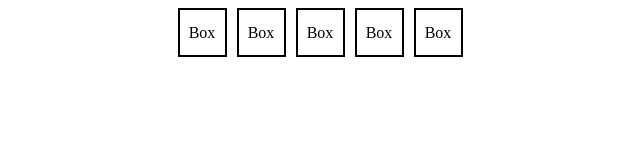
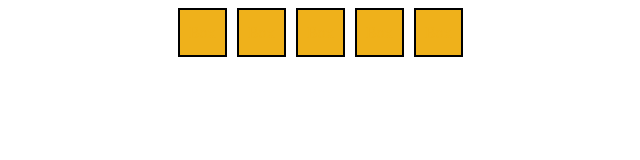
Before and after one commit to AttaUrRehman1278/Javascript, a plain HTML site: page Exercise 12/index.html in a window 1280 px wide. Shown: the whole page, without its empty margins (320-960 px from the left). Drawn offline with Linux system fonts and the light colour scheme.

Commit message:
Exercise 12

```diff
--- a/Exercise 12/index.html
+++ b/Exercise 12/index.html
@@ -8,11 +8,11 @@
 </head>
 <body>
     <div class="container">
-        <div class="box">Box</div>
-        <div class="box">Box</div>
-        <div class="box">Box</div>
-        <div class="box">Box</div>
-        <div class="box">Box</div>
+        <div id='box1' class="box">Box</div>
+        <div id='box2' class="box">Box</div>
+        <div id='box3' class="box">Box</div>
+        <div id='box4' class="box">Box</div>
+        <div id='box5' class="box">Box</div>
     </div>
 
     <script src="script.js"></script>
--- a/Exercise 12/script.js
+++ b/Exercise 12/script.js
@@ -0,0 +1,5 @@
+let randomNumber = '#'+(0x1000000+Math.random()*0xffffff).toString(16).substr(1,6);
+for(let i = 1; i <= 5; i++){
+    document.getElementById(`box${i}`).style.color = randomNumber ;
+    document.getElementById(`box${i}`).style.backgroundColor = randomNumber ;
+}
```
